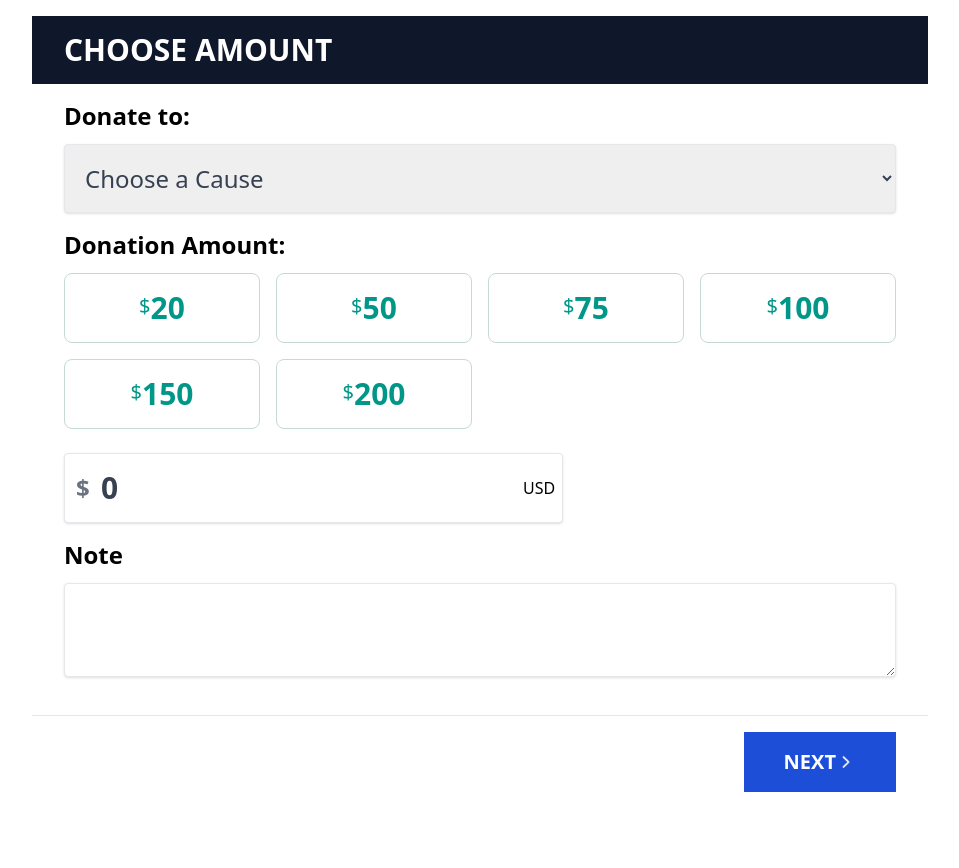
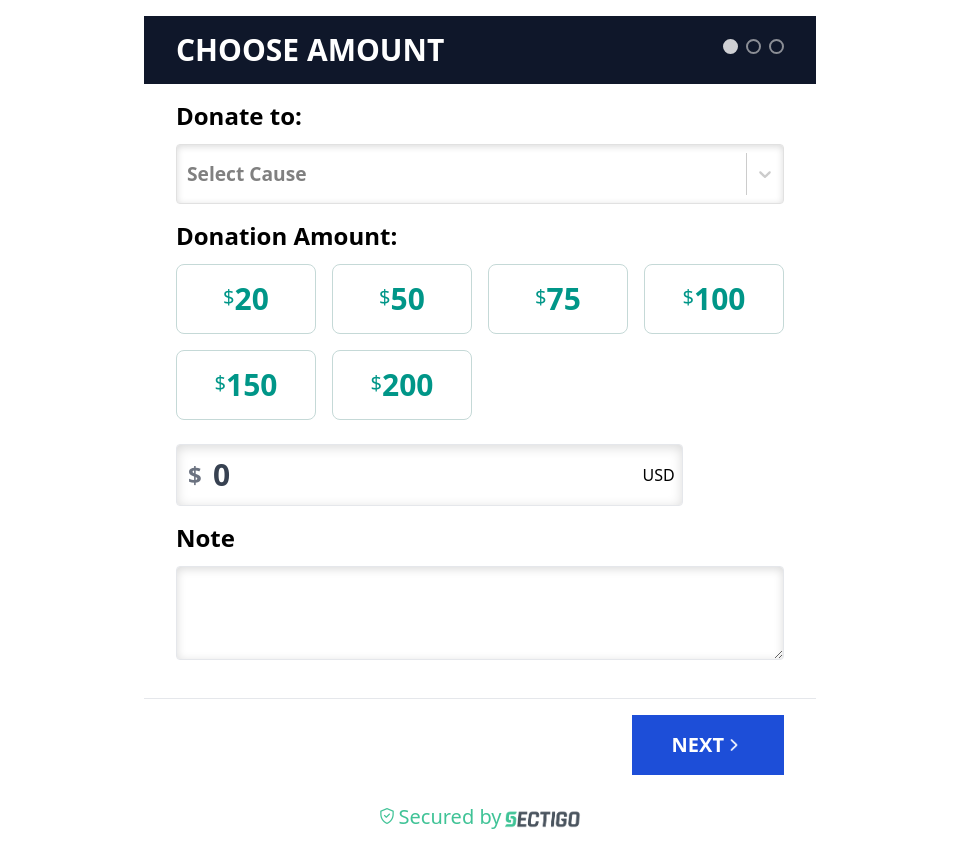
Before and after one commit to rashu-pro/give-v4-nextjs, a Next.js app: page /components/MainBody in a window 1280 px wide. Shown: the top 868 px of the page, without its empty margins (160-1119 px from the left). Built offline with nearby package versions, Linux system fonts and the light colour scheme.

Commit message:
styles has been integrated

```diff
--- a/package.json
+++ b/package.json
@@ -15,11 +15,13 @@
     "eslint-config-next": "13.2.4",
     "next": "13.2.4",
     "react": "18.2.0",
-    "react-dom": "18.2.0"
+    "react-dom": "18.2.0",
+    "react-select": "^5.7.3"
   },
   "devDependencies": {
     "autoprefixer": "^10.4.14",
     "postcss": "^8.4.23",
+    "sass": "^1.62.1",
     "tailwindcss": "^3.3.1"
   }
 }
--- a/pages/components/MainBody.js
+++ b/pages/components/MainBody.js
@@ -1,20 +1,20 @@
-import DonationAmountBox from "@/pages/components/donation-amount-box";
 import Image from "next/image";
 import {useState} from "react";
-// import {isValid, formatCardNumber} from 'card-validator';
-// import * as cardValidator from 'card-validator';
-// const { formatCardNumber } = cardValidator;
 import cardValidator from "card-validator";
 import formatCreditCardNumber from "@/utils/formatCreditCardNumber";
-import formatExpiryDate from "@/utils/formatExpiryDate";
 import creditcardutils from "creditcardutils";
 import numberFormat from "@/utils/utils";
+import Select from "react-select";
+
+import stepStyle from "styles/step.module.scss"
+import alertStyle from "styles/alert.module.scss"
+import btnStyle from "styles/btn.module.scss"
 
 export default function MainBody() {
   const [step, setStep] = useState(1);
   const [invalidInputs, setInvalidInputs] = useState(0);
   const [errors, setErrors] = useState({});
-  const [cause, setCause] = useState('');
+  const [cause, setCause] = useState(null);
   const [donationAmount, setdonationAmount] = useState(0);
   const [note, setNote] = useState('');
   const [value, setValue] = useState('');
@@ -32,9 +32,15 @@ export default function MainBody() {
   const [zipCode, setZipCode] = useState('');
   const [focus, setFocus] = useState('');
 
-  const handleCauseChange = (event) => {
-    setCause(event.target.value);
-    errors.cause = false;
+  const causeOptions = [
+    {value: 'General Operation', label: 'General Operation'},
+    {value: 'Membership Fee', label: 'Membership Fee'},
+    {value: 'Zakat', label: 'Zakat'},
+    {value: 'Construction', label: 'Construction'}
+  ]
+
+  const handleCauseChange = (cause) => {
+    setCause(cause);
   }
 
   const handleAmountChange = (event) => {
@@ -144,33 +150,75 @@ export default function MainBody() {
     return Object.keys(stepErrors).length === 0;
   }
 
+  const inputClasses = `shadow-inner-custom appearance-none border border-gray-input rounded w-full py-3 sm:py-3 px-4 text-lg sm:text-xl text-gray-700 leading-tight focus:outline-gray-900 focus:shadow-outline`;
+
   return (
     <>
       <div className='pt-3 sm:pt-4'>
         <div className='container m-auto pb-12'>
-          <div className='max-w-4xl m-auto bg-white'>
+          <div className='max-w-2xl m-auto bg-white'>
             <div className='step-box'>
 
               {step === 1 && (
                 <>
                   {/*STEP HEAD*/}
-                  <div className='step-head bg-slate-900 px-6 sm:px-8 pt-2 sm:pt-4 pb-2 sm:pb-4'>
+                  <div className='step-head flex items-center flex-wrap bg-slate-900 px-6 sm:px-8 pt-2 sm:pt-4 pb-2 sm:pb-4'>
+                    <div className='w-10/12'>
                       <h2 className='text-2xl sm:text-3xl font-bold text-white'>CHOOSE AMOUNT</h2>
+                    </div>
+
+                    <div className='w-2/12'>
+                      <div
+                        className="step-indicator flex align-middle justify-end mb-2 mb-sm-2 mb-md-0">
+                        <div className={stepStyle.stepListWrapper}>
+                          <div className={`${stepStyle.stepListSingle} ${stepStyle.active}`}>
+                            <div className={stepStyle.stepMark}></div>
+                          </div>
+
+                          <div className={stepStyle.stepListSingle}>
+                            <div className={stepStyle.stepMark}></div>
+                          </div>
+
+                          <div className={stepStyle.stepListSingle}>
+                            <div className={stepStyle.stepMark}></div>
+                          </div>
+                        </div>
+                      </div>
+
+                    </div>
+
                   </div>
 
                   {/*STEP BODY*/}
                   <div className='step-body px-6 sm:px-8 py-4'>
                     <div className='form-group mb-4'>
                       <label className='font-bold text-2xl mb-3 block'>Donate to: </label>
-                      <select
-                        className='shadow border rounded w-full py-3 sm:py-4 px-4 text-xl sm:text-2xl text-gray-700 leading-tight focus:outline-none focus:shadow-outline'
+
+                      <Select
                         value={cause}
                         onChange={handleCauseChange}
-                      >
-                        <option value=''>Choose a Cause</option>
-                        <option value='general operation'>General Operations</option>
-                        <option value='membership-fee'>Membership Fee</option>
-                      </select>
+                        options={causeOptions}
+                        placeholder={'Select Cause'}
+                        styles={{
+                          control: (baseStyles, state) => ({
+                            ...baseStyles,
+                            borderColor:'#e1e1e1',
+                            height:'60px',
+                            fontSize:'1.2rem',
+                            fontWeight:'600',
+                            boxShadow:'inset 0 0.08em 0.4em rgba(0, 0, 0, 0.15)'
+                          }),
+                        }}
+                        theme={(theme) => ({
+                          ...theme,
+                          colors: {
+                            ...theme.colors,
+                            primary25: 'rgb(226 232 240)',
+                            primary: '#111827',
+                          },
+                        })}
+                      ></Select>
+
                       {errors.cause && <p style={{color:"#E91E63"}}>{errors.cause}</p>}
                     </div>
 
@@ -182,7 +230,7 @@ export default function MainBody() {
                           <button type='button'
                                   onClick={handleAmountChange}
                                   data-amount={20}
-                                  className={'text-2xl sm:text-3xl font-bold px-2 sm:px-3 py-3 sm:py-4 border border-color-green-theme-50 rounded-lg text-color-green-theme w-full mb-4 hover:bg-color-green-theme-hover focus:bg-color-green-theme focus:text-white'}>
+                                  className={`text-2xl sm:text-3xl font-bold px-2 sm:px-3 py-3 sm:py-4 border border-color-green-theme-50 rounded-lg text-color-green-theme w-full mb-4 hover:bg-color-green-theme-hover focus:bg-color-green-theme focus:text-white`}>
                         <span className="font-medium text-xl"
                               style={{position: "relative", top: '-6px'}}>$</span>
                             20
@@ -246,7 +294,7 @@ export default function MainBody() {
                       </div>
 
                       {/*OTHER AMOUNT*/}
-                      <div className="relative mt-2 md:w-3/5">
+                      <div className="relative mt-2 md:w-10/12">
 
                         <div style={{position:"relative"}}>
                           <div className="pointer-events-none absolute inset-y-0 left-0 flex items-center pl-3">
@@ -256,7 +304,7 @@ export default function MainBody() {
                             type="text"
                             name="price"
                             id="price"
-                            className="shadow appearance-none border rounded w-full pl-9 pr-7 py-3 sm:py-4 text-2xl sm:text-3xl font-bold text-gray-700 leading-tight focus:outline-none focus:shadow-outline"
+                            className="shadow-inner-custom appearance-none border rounded w-full pl-9 pr-7 py-3 sm:py-3 text-2xl sm:text-3xl font-bold text-gray-700 leading-tight focus:outline-gray-900 focus:shadow-outline"
                             value={donationAmount}
                             onChange={(e) => setdonationAmount(e.target.value)}
                             placeholder="0.00"
@@ -274,7 +322,7 @@ export default function MainBody() {
                     <div className='form-group mb-4'>
                       <label className='font-bold text-2xl mb-3 block'>Note </label>
                       <textarea
-                        className='shadow appearance-none border rounded w-full py-4 px-4 text-2xl text-gray-700 leading-tight focus:outline-none focus:shadow-outline'
+                        className='shadow-inner-custom appearance-none border rounded w-full py-4 px-4 text-2xl text-gray-700 leading-tight focus:outline-gray-900 focus:shadow-outline'
                         onChange={handleNoteChange}
                         value={note}
                       />
@@ -295,36 +343,46 @@ export default function MainBody() {
                   <div className='step-body px-6 sm:px-8 py-4'>
                     <div className='form-group mb-4'>
                       <label className='font-semibold text-xl mb-1 block'>Street Address:</label>
-                      <input type='text'
-                             className='shadow appearance-none border rounded w-full py-3 sm:py-3 px-4 text-lg sm:text-xl text-gray-700 leading-tight focus:outline-none focus:shadow-outline'/>
+                      <input
+                        type='text'
+                        className={inputClasses}
+                      />
 
                     </div>
 
                     <div className='form-group mb-4'>
                       <label className='font-semibold text-xl mb-1 block'>State:</label>
-                      <input type='text'
-                             className='shadow appearance-none border rounded w-full py-3 sm:py-3 px-4 text-lg sm:text-xl text-gray-700 leading-tight focus:outline-none focus:shadow-outline'/>
+                      <input
+                        type='text'
+                        className={inputClasses}
+                      />
 
                     </div>
 
                     <div className='form-group mb-4'>
                       <label className='font-semibold text-xl mb-1 block'>City:</label>
-                      <input type='text'
-                             className='shadow appearance-none border rounded w-full py-3 sm:py-3 px-4 text-lg sm:text-xl text-gray-700 leading-tight focus:outline-none focus:shadow-outline'/>
+                      <input
+                        type='text'
+                        className={inputClasses}
+                      />
 
                     </div>
 
                     <div className='form-group mb-4'>
                       <label className='font-semibold text-xl mb-1 block'>Country:</label>
-                      <input type='text'
-                             className='shadow appearance-none border rounded w-full py-3 sm:py-3 px-4 text-lg sm:text-xl text-gray-700 leading-tight focus:outline-none focus:shadow-outline'/>
+                      <input
+                        type='text'
+                        className={inputClasses}
+                      />
 
                     </div>
 
                     <div className='form-group mb-4'>
                       <label className='font-semibold text-xl mb-1 block'>Zipcode:</label>
-                      <input type='text'
-                             className='shadow appearance-none border rounded w-full py-3 sm:py-3 px-4 text-lg sm:text-xl text-gray-700 leading-tight focus:outline-none focus:shadow-outline'/>
+                      <input
+                        type='text'
+                        className={inputClasses}
+                      />
 
                     </div>
                   </div>
@@ -339,12 +397,12 @@ export default function MainBody() {
                   </div>
 
                   {/*STEP BODY*/}
-                  <div className='step-body px-6 sm:px-8 py-4'>
-                    <div className='form-group mb-4'>
+                  <div className='step-body px-6 sm:px-8 py-4 flex flex-wrap'>
+                    <div className='form-group mb-4 w-full'>
                       <label className='font-semibold text-xl mb-1 block'>Card Number:</label>
                       <input
                         type="text"
-                        className='shadow appearance-none border rounded w-full py-3 sm:py-3 px-4 text-lg sm:text-xl text-gray-700 leading-tight focus:outline-none focus:shadow-outline'
+                        className={inputClasses}
                         name="number"
                         placeholder="Card Number"
                         maxLength={19}
@@ -354,11 +412,11 @@ export default function MainBody() {
                       {errors.cardNumber && <p style={{color:"#E91E63"}}>{errors.cardNumber}</p>}
                     </div>
 
-                    <div className='form-group mb-4'>
+                    <div className='form-group mb-4 w-full sm:w-6/12 pr-0 sm:pr-2'>
                       <label className='font-semibold text-xl mb-1 block'>Expiry Date:</label>
                       <input
                         type='text'
-                        className='shadow appearance-none border rounded w-full py-3 sm:py-3 px-4 text-lg sm:text-xl text-gray-700 leading-tight focus:outline-none focus:shadow-outline'
+                        className={inputClasses}
                         name="expiryDate"
                         placeholder='mm/yy'
                         value={expiryDate}
@@ -369,11 +427,11 @@ export default function MainBody() {
 
                     </div>
 
-                    <div className='form-group mb-4'>
+                    <div className='form-group mb-4 w-full sm:w-6/12 pl-0 sm:pl-2'>
                       <label className='font-semibold text-xl mb-1 block'>CVC:</label>
                       <input
                         type='text'
-                        className='shadow appearance-none border rounded w-full py-3 sm:py-3 px-4 text-lg sm:text-xl text-gray-700 leading-tight focus:outline-none focus:shadow-outline'
+                        className={inputClasses}
                         maxLength={cvcSize}
                         value={cvc}
                         onChange={handleCVCChange}
@@ -383,11 +441,11 @@ export default function MainBody() {
 
                     </div>
 
-                    <div className='form-group mb-4'>
+                    <div className='form-group mb-4 w-full'>
                       <label className='font-semibold text-xl mb-1 block'>Cardholder Name:</label>
                       <input
                         type='text'
-                        className='shadow appearance-none border rounded w-full py-3 sm:py-3 px-4 text-lg sm:text-xl text-gray-700 leading-tight focus:outline-none focus:shadow-outline'
+                        className={inputClasses}
                         name="cardHolderName"
                         minLength={6}
                         value={cardHolderName}
@@ -398,11 +456,11 @@ export default function MainBody() {
 
                     </div>
 
-                    <div className='form-group mb-4'>
+                    <div className='form-group mb-4 w-full md:w-6/12'>
                       <label className='font-semibold text-xl mb-1 block'>Zipcode:</label>
                       <input
                         type='text'
-                        className='shadow appearance-none border rounded w-full py-3 sm:py-3 px-4 text-lg sm:text-xl text-gray-700 leading-tight focus:outline-none focus:shadow-outline'
+                        className={inputClasses}
                         value={zipCode}
                         onChange={handleZipCodeChange}
                       />
@@ -416,6 +474,60 @@ export default function MainBody() {
 
 
               {/*STEP FOOT*/}
+              {step > 2 ? (
+                <>
+                  <div className="step-foot py-4 border-t border-gray-200 px-3 px-md-5 py-2 py-md-3">
+                    <div className={`${alertStyle.alert} ${alertStyle.alertPrimary}`}>
+                      Please note that you will see a charge from <strong>"[company name]"</strong> on your credit card
+                      statement.
+                      [company name] is a tax exempt organization under section 501(c)(3) of Internal Revenue
+                      Code.<strong>Employer Idenfication Number 46-5035493.</strong>
+                    </div>
+
+                    <div className={`${alertStyle.alert} ${alertStyle.alertSecondary}`}>
+                      <div className="checkbox-holder d-flex align-items-start">
+                        <div>
+                          <input type="checkbox" id="cover-fees" className="checkbox-lg" />
+                        </div>
+
+                        <label htmlFor="cover-fees" className="ps-2">I want to make an additional donation to cover
+                          online processing fees, so that my entire contribution goes to [company name]. ($5.50)</label>
+                      </div>
+                    </div>
+
+                    <div className="btn-holder text-center position-relative mt-5">
+                      <div className="row justify-content-center">
+                        <div className="col-md-8">
+                          <button
+                            type="button"
+                            className={`${btnStyle.btnSuccessCustom} w-10/12 flex align-center justify-center text-xl mx-auto border rounded-md ls-1 py-3 text-uppercase px-5 w-100`}
+                            id="btn-submit"
+                          >
+                            <Image
+                              src="/protection.png"
+                              alt="verified"
+                              width={26}
+                              height={24}
+                            />
+                              <span className="ps-2">Donate $<span className="amount amount-js">100</span> </span>
+                          </button>
+                        </div>
+
+                      </div>
+
+                      <div className="pt-3 mt-3 border-top">
+                        <button type="button"
+                                className="btn btn-transparent btn-navigation btn-navigation-prev btn-navigation-js fw-semibold"
+                                data-action="decrease">
+                          <img src="assets/images/left.png" className="img-left" alt="prev" />
+                            <span>BACK</span>
+                        </button>
+                      </div>
+                    </div>
+                  </div>
+                </>
+              ):(
+                <>
                 <div className='step-foot px-8 py-4 border-t border-gray-200 text-right'>
               {step > 1 && (
                 <button type='button'
@@ -443,7 +555,31 @@ export default function MainBody() {
                 height={20}/>
                 </button>
                 </div>
+                </>
+                )}
+
             </div>
+          </div>
+
+          <div className="secure-text mt-3 mb-3 sm:mb-3 sm:mb-4">
+            <p className="m-0 text-center opacity-75 text-xl"
+               style={{color: '#00AF74'}}>
+              <Image src='/verified-green-32.png'
+                     className='inline-block pr-1'
+                     style={{maxHeight: '20px', position: 'relative', top: '-3px'}}
+                     alt='secured'
+                     width={20}
+                     height={20}
+              />
+                Secured by
+              <Image src='/sectigo-store-logo.png'
+                     className='inline-block pl-1'
+                     style={{maxHeight: '20px'}}
+                     alt='secured by sectigo'
+                     width={80}
+                     height={20}
+              />
+            </p>
           </div>
         </div>
       </div>
--- a/pages/index.js
+++ b/pages/index.js
@@ -4,6 +4,7 @@ import { Inter } from 'next/font/google'
 import styles from '@/styles/Home.module.css'
 import Header from './components/header'
 import MainBody from "@/pages/components/MainBody";
+import Footer from "@/pages/components/footer";
 
 const inter = Inter({ subsets: ['latin'] })
 
@@ -22,6 +23,9 @@ export default function Home() {
 
         {/*MAIN BODY*/}
         <MainBody />
+
+        {/*FOOTER*/}
+        <Footer />
       </main>
     </>
   )
--- /dev/null
+++ b/styles/alert.module.scss
@@ -0,0 +1,17 @@
+.alert{
+  padding:1rem;
+  border-radius: 0.375rem;
+  margin-bottom: 1rem;
+  border-width:1px;
+  border-style: solid;
+  &Primary{
+    color: #084298;
+    background-color: #cfe2ff;
+    border:1px solid #b6d4fe;
+  }
+  &Secondary{
+    color: #41464b;
+    background-color: #e2e3e5;
+    border-color: #d3d6d8;
+  }
+}
--- /dev/null
+++ b/styles/btn.module.scss
@@ -0,0 +1,46 @@
+.btn{
+  &Success{
+    &Custom{
+      background-color: #009688;
+      border-color:#009688;
+      color:#fff;
+      &:hover{
+        background-color: #00AE9C;
+        background-color: #157F74;
+        border-color: #157F74;
+        color:#fff;
+      }
+    }
+  }
+
+  &-navigation{
+    img{
+      display: inline-block;
+      position: relative;
+      top:-2px;
+      transition: 0.1s linear all;
+    }
+    .img{
+      &-right{
+        margin-left:-6px;
+      }
+      &-left{
+        margin-right:-6px;
+      }
+    }
+    &:hover{
+      .img-right{
+        transform:translateX(0.2rem);
+      }
+      .img-left{
+        transform:translateX(-0.2rem);
+      }
+    }
+  }
+
+  &-transparent{
+    background-color: transparent;
+    border-color:transparent;
+    padding:0;
+  }
+}
--- /dev/null
+++ b/styles/step.module.scss
@@ -0,0 +1,51 @@
+.step{
+  &-box{
+    display: none;
+    &.active{
+      display: block;
+    }
+  }
+
+  &-body{
+    padding:0 0 30px 0;
+  }
+
+  &-indicator{
+
+  }
+
+  &List{
+    &Wrapper{
+      display: flex;
+      .step{
+        &List{
+          &Single{
+            &:not(:last-child){
+              padding-right:8px;
+            }
+
+            &.active{
+              .step{
+                &Mark{
+                  background-color: #fff;
+                  border-color:#fff;
+                  opacity: 0.8;
+                }
+              }
+            }
+          }
+        }
+
+      }
+
+    }
+  }
+
+  &Mark{
+    width:15px;
+    height:15px;
+    border:2px solid #ddd;
+    border-radius: 50%;
+    opacity: 0.6;
+  }
+}
--- /dev/null
+++ b/styles/variables.module.scss
@@ -0,0 +1,6 @@
+$primary-color: #009688;
+$primary-blue: #2684ff;
+:export {
+  primaryColor: $primary-color;
+  primaryBlue: $primary-blue;
+}
--- a/tailwind.config.js
+++ b/tailwind.config.js
@@ -11,6 +11,22 @@ module.exports = {
         'color-green-theme': '#009688',
         'color-green-theme-50': '#c5d9d7',
         'color-green-theme-hover': '#d5fcf7'
+      },
+      boxShadow: {
+        'inner-custom': 'inset 0 0.08em 0.4em rgba(0, 0, 0, 0.15)'
+      },
+      borderColor: {
+        'gray-input': "#e7e7e7"
+      },
+      container: {
+        center: true,
+        padding: {
+          DEFAULT: '1rem',
+          sm: '2rem',
+          lg: '3rem',
+          xl: '4rem',
+          '2xl': '4rem',
+        },
       }
     },
   },
```
Also changed, not shown: pages/components/footer.js (+44 -0 lines), styles/footer.module.scss (added, +69 -0 lines), 1 other file (tests, documents, lock files or other folders). Lines whose indentation alone changed are shown as unchanged.
